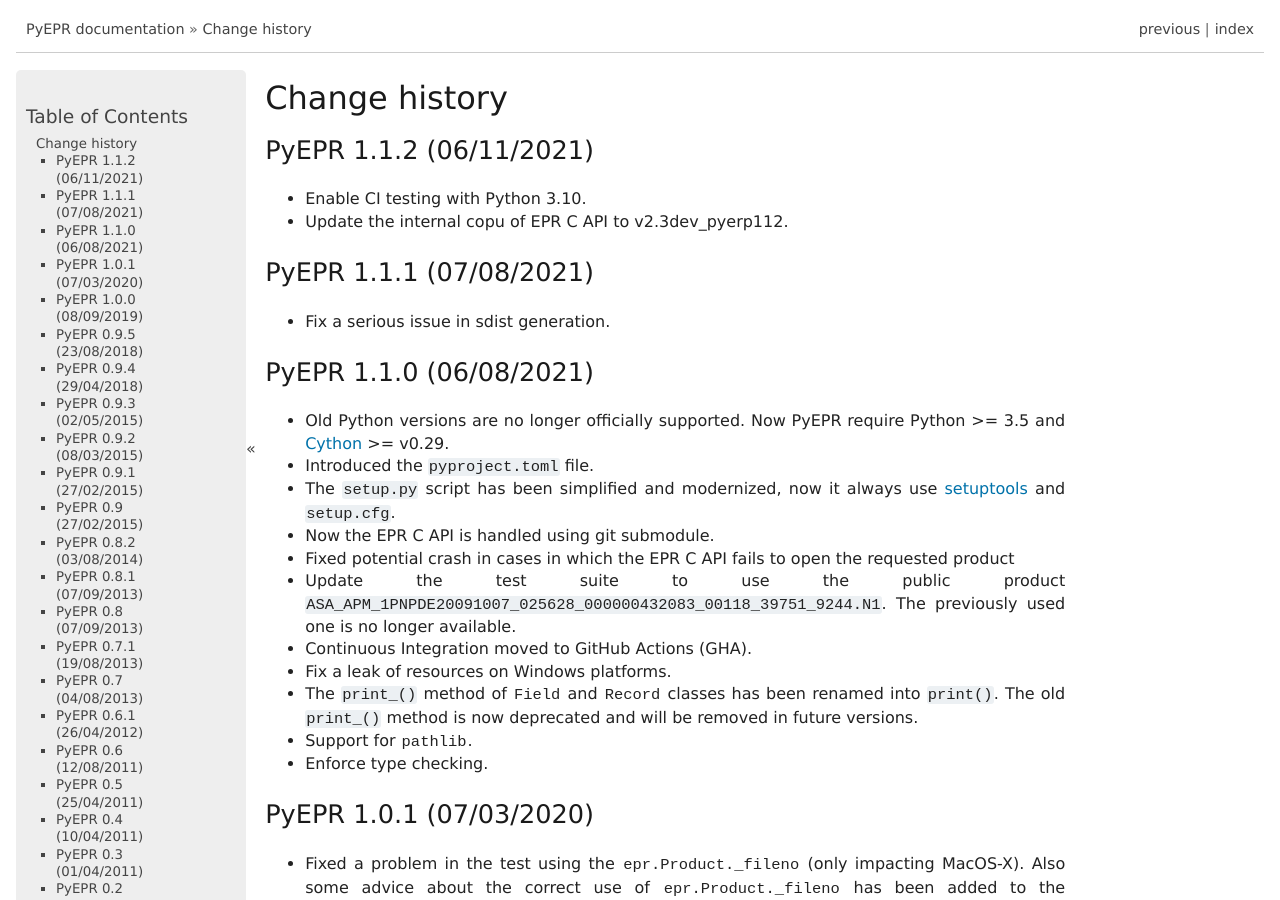
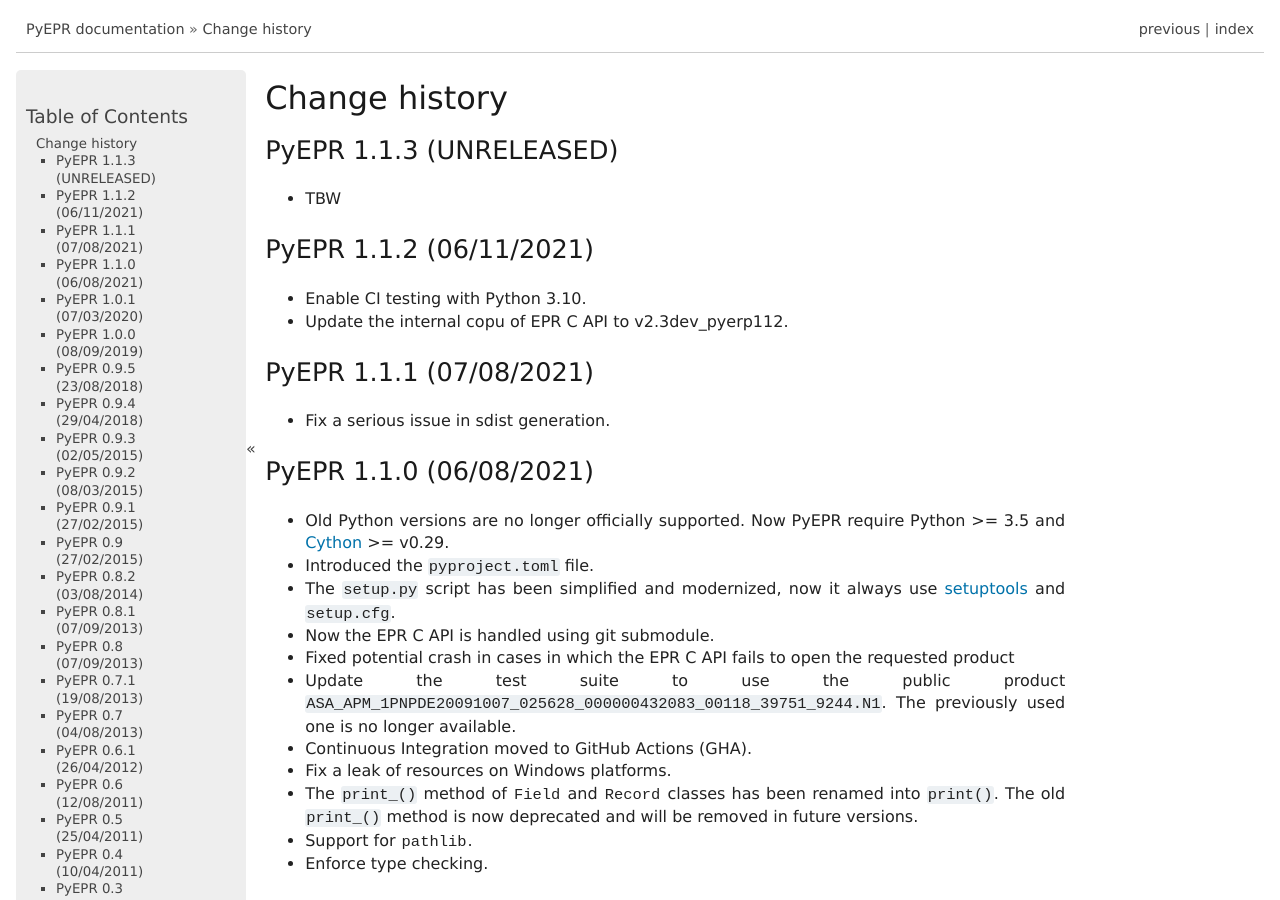
Before and after one commit to avalentino/pyepr, a Sphinx documentation site: the page built from doc/NEWS.rst, in a window 1280 px wide and 900 px high. Built offline with Sphinx 7.4.7, drawn with Linux system fonts in a browser that asks for light colours; formulas are drawn with MathJax 3.

Commit message:
Post release commit

```diff
--- a/doc/NEWS.rst
+++ b/doc/NEWS.rst
@@ -1,5 +1,11 @@
 Change history
 ==============
+
+PyEPR 1.1.3 (UNRELEASED)
+------------------------
+
+* TBW
+
 
 PyEPR 1.1.2 (06/11/2021)
 ------------------------
```
Also changed, not shown: 1 other file.
